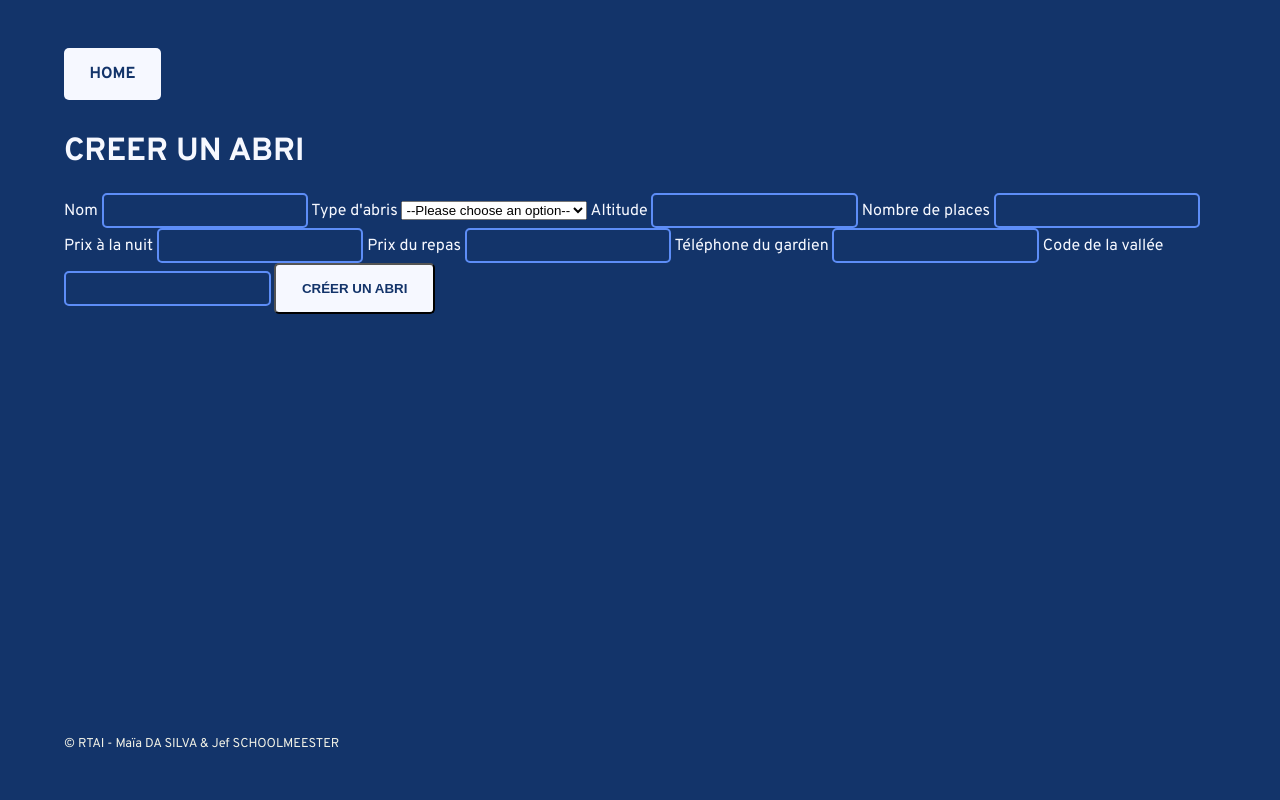
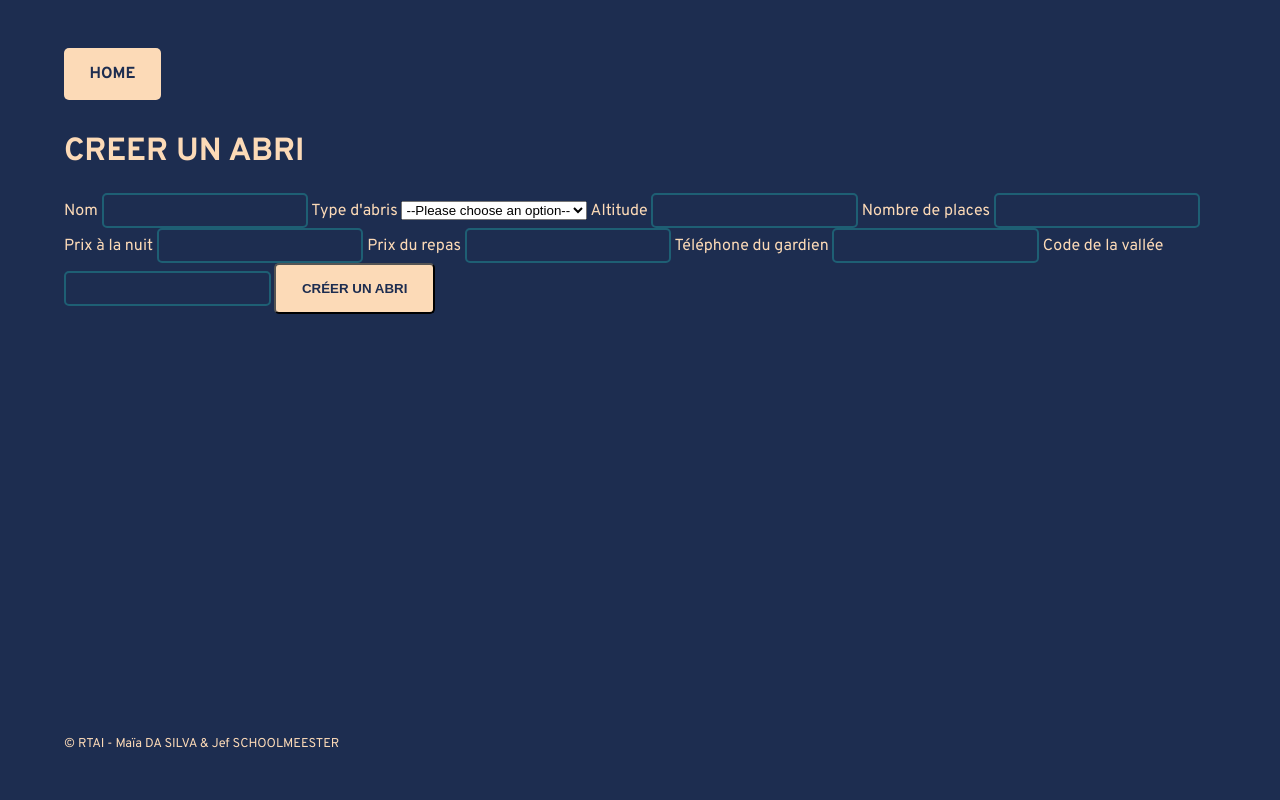
Before and after one commit to Jef-io/compagnie-guides-backoffice, a CodeIgniter app: page /RTAI/index.php/abris/creer in a window 1280 px wide. Run offline with CodeIgniter, Linux system fonts and the light colour scheme; data that the repository does not hold is empty.

Commit message:
fix colors

```diff
--- a/css/style.css
+++ b/css/style.css
@@ -4,8 +4,8 @@ body {
     font-family: 'Overpass', sans-serif;
     margin: 0;
     padding: 8vh 5vw;
-    background-color: #13346A;
-    color: #F6F8FF;
+    background-color: #1d2d50;
+    color: #fcdab7;
     min-height: 100vh;
     box-sizing: border-box;
     position: relative;
@@ -16,7 +16,7 @@ h1, h2 {
 }
 
 a:active, a:visited {
-    color:#F1F1E6;
+    color:#fcdab7;
 }
 
 header {
@@ -25,18 +25,20 @@ header {
 
 nav ul {
     width: 100%;
-    display: flex;
-    flex-direction: row;
-    justify-content: space-between;
     list-style: none;
     margin: 0;
     padding: 0;
-    display:flex;
+    display:grid;
+    grid-template-columns: repeat(5,1fr);
+}
+
+nav li {
+    width: fit-content;
 }
 
 nav a, nav a:active, nav a:visited, header a, header a:active, header a:visited {
-    background-color: #F6F8FF;
-    color: #13346A;
+    background-color: #fcdab7;
+    color: #1d2d50;
     cursor: pointer;
     padding: 2vh 2vw;
     text-transform: uppercase;
@@ -46,8 +48,8 @@ nav a, nav a:active, nav a:visited, header a, header a:active, header a:visited
 }
 
 nav a:hover, header a:hover, input[type='submit']:hover {
-    background-color: #F1F1E6;
-    color: #5D8DF7;
+    background-color: #fcdab7;
+    color: #1e5f74;
 }
 
 nav h2 {
@@ -60,7 +62,7 @@ main {
 }
 
 footer {
-    color: #F1F1E6 ;
+    color: #fcdab7 ;
     position: absolute;
     bottom: 6vh ;
     font-size: 0.8em;
@@ -76,7 +78,7 @@ table {
 }
 
 table, th, td {
-    border: 2px solid#5D8DF7;
+    border: 2px solid#1e5f74;
     border-collapse: collapse;
 }
 
@@ -90,19 +92,19 @@ th, td {
 
 input[type='text'] {
     background-color: transparent;
-    border: 2px solid#5D8DF7;
+    border: 2px solid#1e5f74;
     border-radius: 5px;
     padding: 1vh 1vw;
     outline: transparent;
 }
 
 input[type='text']:hover, input[type='text']:focus, input[type='text']:active {
-    border-color: #F1F1E6;
+    border-color: #fcdab7;
 }
 
 input[type='submit'] {
-    background-color: #F6F8FF;
-    color: #13346A;
+    background-color: #fcdab7;
+    color: #1d2d50;
     cursor: pointer;
     padding: 2vh 2vw;
     text-transform: uppercase;
```
